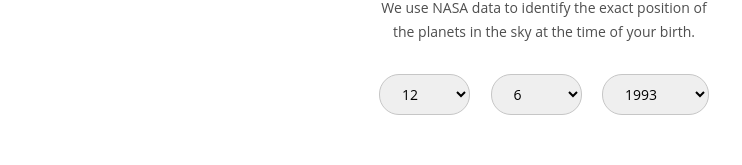
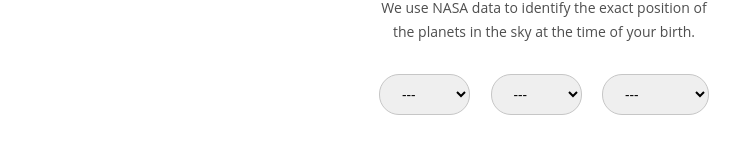
Before and after one commit to oleghmelka/ask-nebula, a React (Create React App) app: page / in a window 1280 px wide. Both pictures are taken after a click on the element "Male". Shown: the part 139-304 px from the top of the page, without its empty margins (96-838 px from the left). Built offline with nearby package versions, Linux system fonts and the light colour scheme.

Commit message:
fixed name of the script in package.json and selected field with birthdate

```diff
--- a/package.json
+++ b/package.json
@@ -1,5 +1,6 @@
 {
   "name": "nebula",
+  "homepage": "./",
   "version": "0.1.0",
   "private": true,
   "dependencies": {
@@ -28,7 +29,7 @@
     "test": "react-scripts test",
     "eject": "react-scripts eject",
     "lint": "eslint . --ext .ts",
-    "build && start": "react-scripts start react-scripts build"
+    "build-and-start": "npm run build && npm run start"
   },
   "eslintConfig": {
     "extends": [
--- a/src/components/main/main_2/Main_2.tsx
+++ b/src/components/main/main_2/Main_2.tsx
@@ -92,7 +92,7 @@ const Stage_2: React.FC<Props>  = ({nextStage, stage, setCurrentZodiac, setCurre
 
       <div className={styles.birthdate}>
         <select id="day" onChange={handleDayChange}>
-          <option value="">12</option>
+          <option value="">---</option>
           {Array.from({ length: 31 }, (_, i) => i + 1).map((day) => (
             <option key={day} value={day}>
               {day}
@@ -101,7 +101,7 @@ const Stage_2: React.FC<Props>  = ({nextStage, stage, setCurrentZodiac, setCurre
         </select>
 
         <select id="month" onChange={handleMonthChange}>
-          <option value="">6</option>
+          <option value="">---</option>
           {Array.from({ length: 12 }, (_, i) => i + 1).map((month) => (
             <option key={month} value={month}>
               {month}
@@ -110,7 +110,7 @@ const Stage_2: React.FC<Props>  = ({nextStage, stage, setCurrentZodiac, setCurre
         </select>
 
         <select id="year" onChange={handleYearChange}>
-          <option value="">1993</option>
+          <option value="">---</option>
           {Array.from({ length: 123 }, (_, i) => 1900 + i).map((year) => (
             <option key={year} value={year}>
               {year}
```
